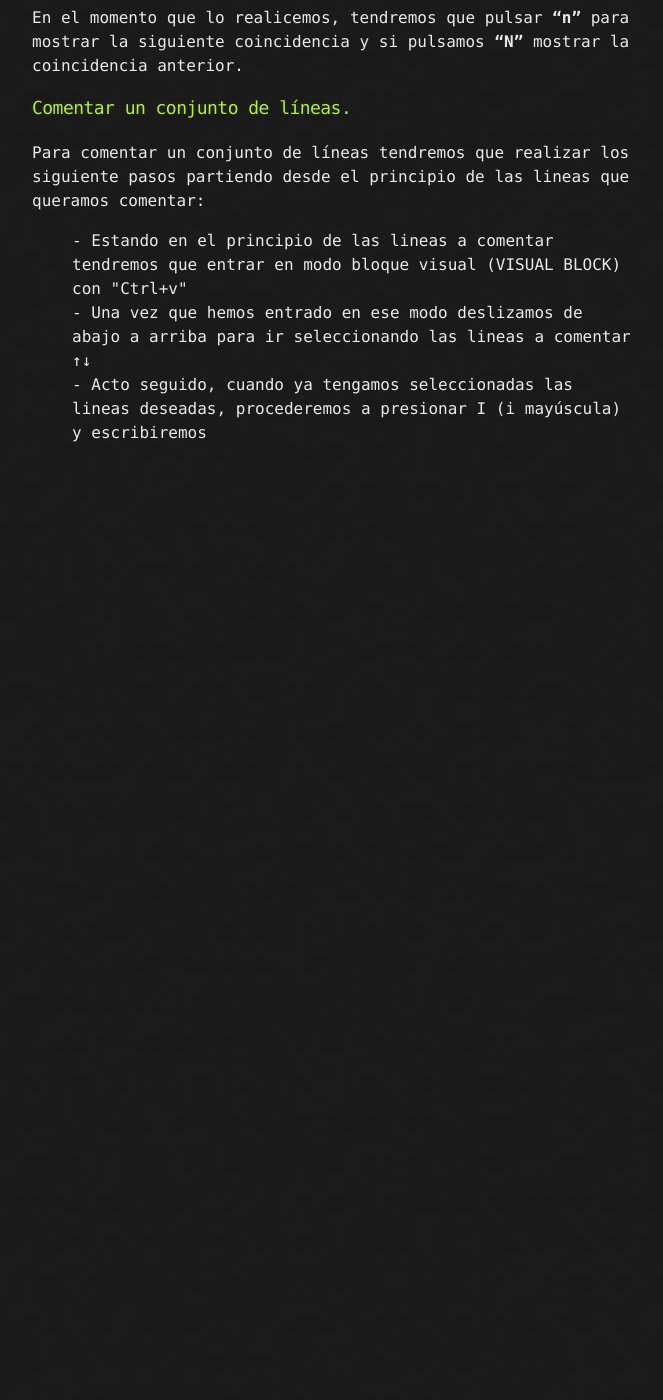
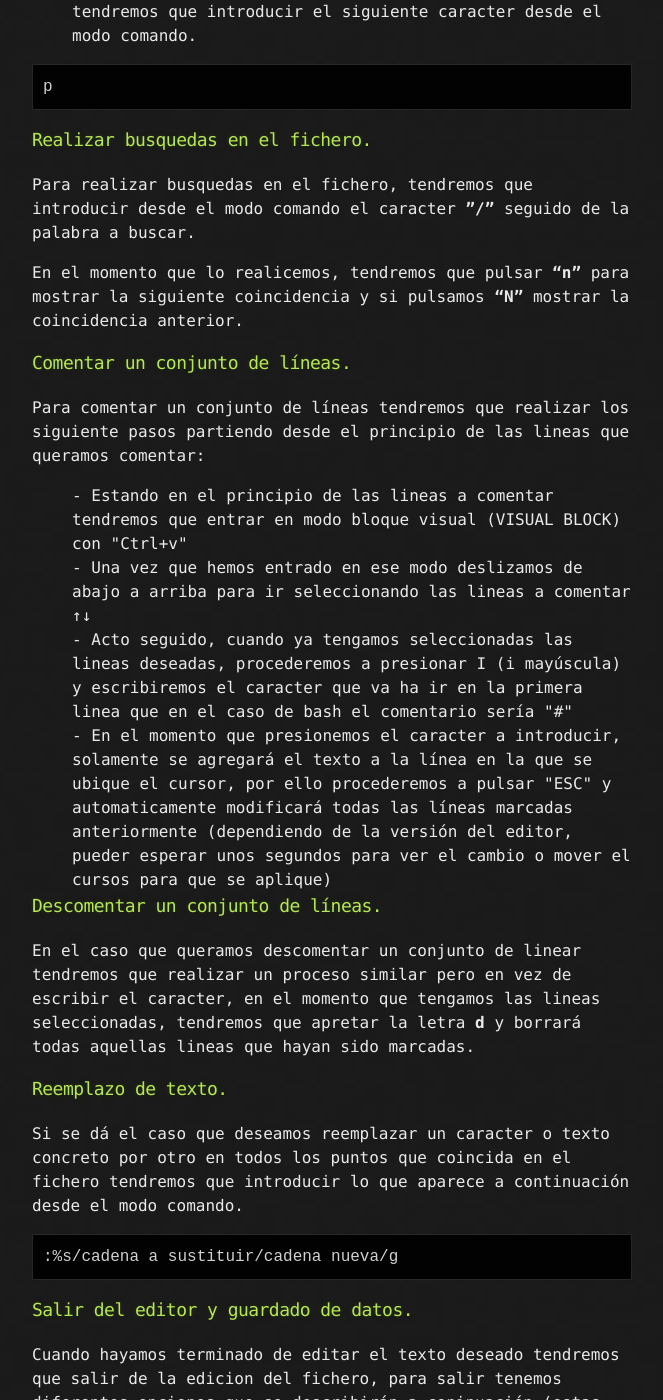
Before and after one commit to juanjoselopezroldan/juanjoselopezroldan.github.io, a Jekyll site: the page built from contenido/vi.md, in a window 1280 px wide and 1400 px high, scrolled down 3835 px. Shown: the whole window, without its empty margins (308-971 px from the left). Built offline with Jekyll 4.4.1, drawn with Linux system fonts in a browser that asks for light colours; our own code applies the rules of GitHub Pages for plain Markdown files; before the commit the page ends 4300 px from its top, so only the background shows below that; some of the changed text lies outside the part shown.

Commit message:
ultimo retoque del documento vi

````diff
--- a/contenido/vi.md
+++ b/contenido/vi.md
@@ -90,17 +90,21 @@ dw
 dd
 ```
 
+### [](#header-3)Modo visual para seleccionar el texto.
+Cuando deseemos marcar/seleccionar un fragmento de texto deseado tendremos que pulsar la tecla **v** estando en la linea de comando y con la ayuda de las fechas iremos moviendo el cursor, marcando así las lineas deseadas.
+
+En el caso que queramos copiar un texto seleccionado para posteriormente pegarlo veremos que opción tendremos que utilizar trabajando de manera conjunta con el modo visual en el siguiente punto.
+
 ### [](#header-3)Copiar y pegar.
-<dd>- Para copiar una linea tendremos que introducir el siguiente caracter desde el modo comando.</dd>
+<dd>- Para copiar un texto tendremos que introducir el siguiente caracter desde el modo comando.</dd>
 ```
-Y ó yy
+Y
+```
+<dd>- Para cortar un texto tendremos que introducir el siguiente caracter desde el modo comando:</dd>
+```
+c
 ```
 <dd>- Para pegar el contenido que hemos copiado anteriormente tendremos que introducir el siguiente caracter desde el modo comando.</dd>
-Antes del cursor
-```
-P
-```
-Despues del cursor
 ```
 p
 ```
@@ -116,4 +120,37 @@ Para comentar un conjunto de líneas tendremos que realizar los siguiente pasos
 
 <dd>- Una vez que hemos entrado en ese modo deslizamos de abajo a arriba para ir seleccionando las lineas a comentar ↑↓</dd>
 
-<dd>- Acto seguido, cuando ya tengamos seleccionadas las lineas deseadas, procederemos a presionar I (i mayúscula) y escribiremos  </dd>
+<dd>- Acto seguido, cuando ya tengamos seleccionadas las lineas deseadas, procederemos a presionar I (i mayúscula) y escribiremos el caracter que va ha ir en la primera linea que en el caso de bash el comentario sería "#"</dd>
+
+<dd>- En el momento que presionemos el caracter a introducir, solamente se agregará el texto a la línea en la que se ubique el cursor, por ello procederemos a pulsar "ESC" y automaticamente modificará todas las líneas marcadas anteriormente (dependiendo de la versión del editor, pueder esperar unos segundos para ver el cambio o mover el cursos para que se aplique)</dd>
+
+### [](#header-3)Descomentar un conjunto de líneas.
+En el caso que queramos descomentar un conjunto de linear tendremos que realizar un proceso similar pero en vez de escribir el caracter, en el momento que tengamos las lineas seleccionadas, tendremos que apretar la letra **d** y borrará todas aquellas lineas que hayan sido marcadas.
+
+### [](#header-3)Reemplazo de texto.
+Si se dá el caso que deseamos reemplazar un caracter o texto concreto por otro en todos los puntos que coincida en el fichero tendremos que introducir lo que aparece a continuación desde el modo comando.
+```
+:%s/cadena a sustituir/cadena nueva/g
+```
+
+### [](#header-3)Salir del editor y guardado de datos.
+Cuando hayamos terminado de editar el texto deseado tendremos que salir de la edicion del fichero, para salir tenemos diferentes opciones que se describirán a coninuación (estas acciones se realizan desde el modo comando):
+
+<dd>- Si queremos salir de la edición sin haber realizado ningun cambio tendremos que introducir lo siguiente:</dd>
+```
+:q
+```
+<dd>- Si queremos salir de la edición pero queremos descartar los cambios que hemos realizado tendremos que introducir lo siguiente:</dd>
+```
+:q!
+```
+<dd>- Si queremos guardar los cambio que hemos realizado tendremos que introducir lo siguiente:</dd>
+```
+:w
+```
+<dd>- Si queremos salir de la edición guardando los cambios que hemos realizado tendremos que introducir lo siguiente:</dd>
+```
+:wq
+```
+
+Con estos aspectos básicos del editor Vi/Vim podremos defendernos en momentos puntuales o modificaciones básicas, incluso llegando a ser buen punto de comienzo para todo aquel que quiera adentrarse en el mundo de vi.
````
